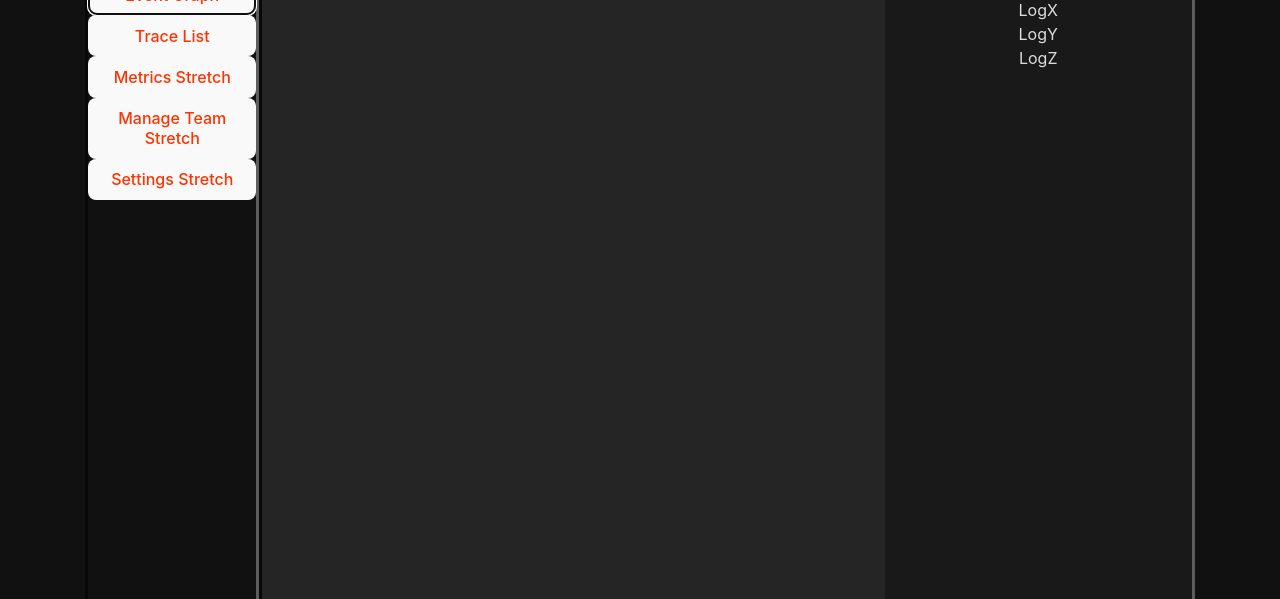
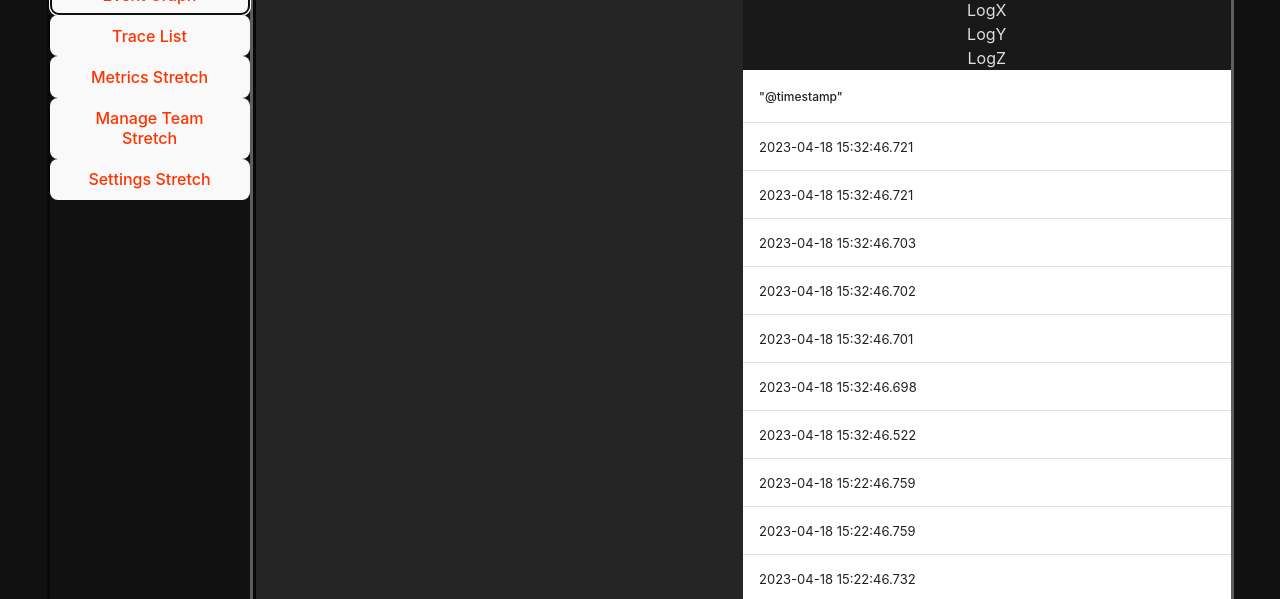
Before and after one commit to oslabs-beta/LambdaPulse, a React (Vite) app in the folder client/: page /dashboard in a window 1280 px wide. Both pictures are taken after a click on the button "Event Graph". Shown: the part 201-800 px from the top of the page. Built offline with nearby package versions, Linux system fonts and the light colour scheme; no server answers.

Commit message:
implement react-data-table-component to display log info

```diff
--- a/client/package.json
+++ b/client/package.json
@@ -13,6 +13,7 @@
     "d3": "^7.8.4",
     "react": "^18.2.0",
     "react-d3-tree": "^3.5.1",
+    "react-data-table-component": "^7.5.3",
     "react-dom": "^18.2.0",
     "react-router-dom": "^6.10.0"
   },
--- /dev/null
+++ b/client/src/assets/sampleLog.js
@@ -0,0 +1,124 @@
+const sampleLog = [
+    {
+        "@timestamp": "2023-04-18 15:32:46.721",
+        "@message": "END RequestId: ea643eb8-1547-41f5-8c51-4ff6abe3e0d1\n",
+        "@logStream": "2023/04/18/[$LATEST]2a9d1984cf9d476ca0657779c35a92e0",
+        "@log": "637410497107:/aws/lambda/run-every-10-minutes"
+    },
+    {
+        "@timestamp": "2023-04-18 15:32:46.721",
+        "@message": "REPORT RequestId: ea643eb8-1547-41f5-8c51-4ff6abe3e0d1\tDuration: 20.39 ms\tBilled Duration: 21 ms\tMemory Size: 128 MB\tMax Memory Used: 57 MB\tInit Duration: 178.50 ms\t\nXRAY TraceId: 1-643eb81e-7b15c13c3bff33247638ad8d\tSegmentId: 4c72ac137fd02fb0\tSampled: true\t\n",
+        "@logStream": "2023/04/18/[$LATEST]2a9d1984cf9d476ca0657779c35a92e0",
+        "@log": "637410497107:/aws/lambda/run-every-10-minutes"
+    },
+    {
+        "@timestamp": "2023-04-18 15:32:46.703",
+        "@message": "2023-04-18T15:32:46.703Z\tea643eb8-1547-41f5-8c51-4ff6abe3e0d1\tINFO\tRunning again at  2023-04-18T15:32:46.702Z\n",
+        "@logStream": "2023/04/18/[$LATEST]2a9d1984cf9d476ca0657779c35a92e0",
+        "@log": "637410497107:/aws/lambda/run-every-10-minutes"
+    },
+    {
+        "@timestamp": "2023-04-18 15:32:46.702",
+        "@message": "2023-04-18T15:32:46.702Z\tea643eb8-1547-41f5-8c51-4ff6abe3e0d1\tINFO\tReceived event: {\n  \"key1\": \"hello world\"\n}\n",
+        "@logStream": "2023/04/18/[$LATEST]2a9d1984cf9d476ca0657779c35a92e0",
+        "@log": "637410497107:/aws/lambda/run-every-10-minutes"
+    },
+    {
+        "@timestamp": "2023-04-18 15:32:46.701",
+        "@message": "START RequestId: ea643eb8-1547-41f5-8c51-4ff6abe3e0d1 Version: $LATEST\n",
+        "@logStream": "2023/04/18/[$LATEST]2a9d1984cf9d476ca0657779c35a92e0",
+        "@log": "637410497107:/aws/lambda/run-every-10-minutes"
+    },
+    {
+        "@timestamp": "2023-04-18 15:32:46.698",
+        "@message": "2023-04-18T15:32:46.697Z\tundefined\tINFO\tLoading function\n",
+        "@logStream": "2023/04/18/[$LATEST]2a9d1984cf9d476ca0657779c35a92e0",
+        "@log": "637410497107:/aws/lambda/run-every-10-minutes"
+    },
+    {
+        "@timestamp": "2023-04-18 15:32:46.522",
+        "@message": "INIT_START Runtime Version: nodejs:14.v29\tRuntime Version ARN: arn:aws:lambda:us-east-2::runtime:be6b7a67cb4533b2e602f284c4e41058155b081b5879c71929b33e71c124b81d\n",
+        "@logStream": "2023/04/18/[$LATEST]2a9d1984cf9d476ca0657779c35a92e0",
+        "@log": "637410497107:/aws/lambda/run-every-10-minutes"
+    },
+    {
+        "@timestamp": "2023-04-18 15:22:46.759",
+        "@message": "REPORT RequestId: ea643eb5-bd47-41f5-8c51-4ff6abe3e0d1\tDuration: 30.31 ms\tBilled Duration: 31 ms\tMemory Size: 128 MB\tMax Memory Used: 58 MB\tInit Duration: 201.04 ms\t\nXRAY TraceId: 1-643eb5c6-519368cf33b3601f33ca1925\tSegmentId: 304bc3827bc8267a\tSampled: true\t\n",
+        "@logStream": "2023/04/18/[$LATEST]22bcb3249a944a3c885c613981af10cc",
+        "@log": "637410497107:/aws/lambda/run-every-10-minutes"
+    },
+    {
+        "@timestamp": "2023-04-18 15:22:46.759",
+        "@message": "END RequestId: ea643eb5-bd47-41f5-8c51-4ff6abe3e0d1\n",
+        "@logStream": "2023/04/18/[$LATEST]22bcb3249a944a3c885c613981af10cc",
+        "@log": "637410497107:/aws/lambda/run-every-10-minutes"
+    },
+    {
+        "@timestamp": "2023-04-18 15:22:46.732",
+        "@message": "2023-04-18T15:22:46.732Z\tea643eb5-bd47-41f5-8c51-4ff6abe3e0d1\tINFO\tRunning again at  2023-04-18T15:22:46.731Z\n",
+        "@logStream": "2023/04/18/[$LATEST]22bcb3249a944a3c885c613981af10cc",
+        "@log": "637410497107:/aws/lambda/run-every-10-minutes"
+    },
+    {
+        "@timestamp": "2023-04-18 15:22:46.731",
+        "@message": "2023-04-18T15:22:46.730Z\tea643eb5-bd47-41f5-8c51-4ff6abe3e0d1\tINFO\tReceived event: {\n  \"key1\": \"hello world\"\n}\n",
+        "@logStream": "2023/04/18/[$LATEST]22bcb3249a944a3c885c613981af10cc",
+        "@log": "637410497107:/aws/lambda/run-every-10-minutes"
+    },
+    {
+        "@timestamp": "2023-04-18 15:22:46.729",
+        "@message": "START RequestId: ea643eb5-bd47-41f5-8c51-4ff6abe3e0d1 Version: $LATEST\n",
+        "@logStream": "2023/04/18/[$LATEST]22bcb3249a944a3c885c613981af10cc",
+        "@log": "637410497107:/aws/lambda/run-every-10-minutes"
+    },
+    {
+        "@timestamp": "2023-04-18 15:22:46.726",
+        "@message": "2023-04-18T15:22:46.726Z\tundefined\tINFO\tLoading function\n",
+        "@logStream": "2023/04/18/[$LATEST]22bcb3249a944a3c885c613981af10cc",
+        "@log": "637410497107:/aws/lambda/run-every-10-minutes"
+    },
+    {
+        "@timestamp": "2023-04-18 15:22:46.527",
+        "@message": "INIT_START Runtime Version: nodejs:14.v29\tRuntime Version ARN: arn:aws:lambda:us-east-2::runtime:be6b7a67cb4533b2e602f284c4e41058155b081b5879c71929b33e71c124b81d\n",
+        "@logStream": "2023/04/18/[$LATEST]22bcb3249a944a3c885c613981af10cc",
+        "@log": "637410497107:/aws/lambda/run-every-10-minutes"
+    },
+    {
+        "@timestamp": "2023-04-18 15:12:46.722",
+        "@message": "END RequestId: ea643eb3-6547-41f5-8c51-4ff6abe3e0d1\n",
+        "@logStream": "2023/04/18/[$LATEST]7e72c81cd4204d338d2fc53aa1a674a0",
+        "@log": "637410497107:/aws/lambda/run-every-10-minutes"
+    },
+    {
+        "@timestamp": "2023-04-18 15:12:46.722",
+        "@message": "REPORT RequestId: ea643eb3-6547-41f5-8c51-4ff6abe3e0d1\tDuration: 26.52 ms\tBilled Duration: 27 ms\tMemory Size: 128 MB\tMax Memory Used: 57 MB\tInit Duration: 162.53 ms\t\nXRAY TraceId: 1-643eb36e-5e97e0837055cb18657c248f\tSegmentId: 0e4b3eb03e3ab649\tSampled: true\t\n",
+        "@logStream": "2023/04/18/[$LATEST]7e72c81cd4204d338d2fc53aa1a674a0",
+        "@log": "637410497107:/aws/lambda/run-every-10-minutes"
+    },
+    {
+        "@timestamp": "2023-04-18 15:12:46.700",
+        "@message": "2023-04-18T15:12:46.700Z\tea643eb3-6547-41f5-8c51-4ff6abe3e0d1\tINFO\tRunning again at  2023-04-18T15:12:46.697Z\n",
+        "@logStream": "2023/04/18/[$LATEST]7e72c81cd4204d338d2fc53aa1a674a0",
+        "@log": "637410497107:/aws/lambda/run-every-10-minutes"
+    },
+    {
+        "@timestamp": "2023-04-18 15:12:46.697",
+        "@message": "2023-04-18T15:12:46.697Z\tea643eb3-6547-41f5-8c51-4ff6abe3e0d1\tINFO\tReceived event: {\n  \"key1\": \"hello world\"\n}\n",
+        "@logStream": "2023/04/18/[$LATEST]7e72c81cd4204d338d2fc53aa1a674a0",
+        "@log": "637410497107:/aws/lambda/run-every-10-minutes"
+    },
+    {
+        "@timestamp": "2023-04-18 15:12:46.696",
+        "@message": "START RequestId: ea643eb3-6547-41f5-8c51-4ff6abe3e0d1 Version: $LATEST\n",
+        "@logStream": "2023/04/18/[$LATEST]7e72c81cd4204d338d2fc53aa1a674a0",
+        "@log": "637410497107:/aws/lambda/run-every-10-minutes"
+    },
+    {
+        "@timestamp": "2023-04-18 15:12:46.692",
+        "@message": "2023-04-18T15:12:46.692Z\tundefined\tINFO\tLoading function\n",
+        "@logStream": "2023/04/18/[$LATEST]7e72c81cd4204d338d2fc53aa1a674a0",
+        "@log": "637410497107:/aws/lambda/run-every-10-minutes"
+    }
+]
+
+export default sampleLog;
--- a/client/src/components/LogPanel.jsx
+++ b/client/src/components/LogPanel.jsx
@@ -1,4 +1,38 @@
 import { useEffect, useState } from 'react';
+import DataTable from 'react-data-table-component'
+import sampleLog from '../assets/sampleLog'
+
+const columns = [
+  {
+    name: '"@timestamp"',
+    selector: row => row["@timestamp"],
+  },
+  {
+    name: '@message',
+    selector: row => row["@message"],
+  },
+  {
+    name: '@logstream',
+    selector: row => row['@logstream'],
+  },
+  {
+    name: '"@log"',
+    selector: row => row["@log"]
+  },
+];
+
+const data = [
+  {
+      id: 1,
+      title: 'Beetlejuice',
+      year: '1988',
+  },
+  {
+      id: 2,
+      title: 'Ghostbusters',
+      year: '1984',
+  },
+]
 
 const LogPanel = (props) => {
   const logs = [];
@@ -10,6 +44,10 @@ const LogPanel = (props) => {
     <div className='LogPanel'>
       <h3>Log Detail:</h3>
       {logs}
+      <DataTable
+            columns={columns}
+            data={sampleLog}
+        />
     </div>
   )
 };
--- a/client/src/components/event-graph.css
+++ b/client/src/components/event-graph.css
@@ -5,7 +5,7 @@
 }
 
 .EventPanelContainer {
-  width:67%;
+  width:50%;
   display: flex;
   background-color: #252525;
 }
@@ -13,7 +13,7 @@
 .LogPanel {
   background-color: #191919;
   color: #dddddd;
-  width: 33%;
+  width: 50%;
   position:relative;
   right:0px;
   height: 100vh;
--- a/client/src/pages/Dashboard/Dashboard.css
+++ b/client/src/pages/Dashboard/Dashboard.css
@@ -13,7 +13,7 @@ button{
     color:rgb(255, 51, 0);
 }
 #bodyContent{
-    width:100%;
+    width:975px;
     background-color: #252525;
     border-style: inset;
     border-color:rgb(93, 93, 93);
```
Also changed, not shown: 1 other file (tests, documents, lock files or other folders).
